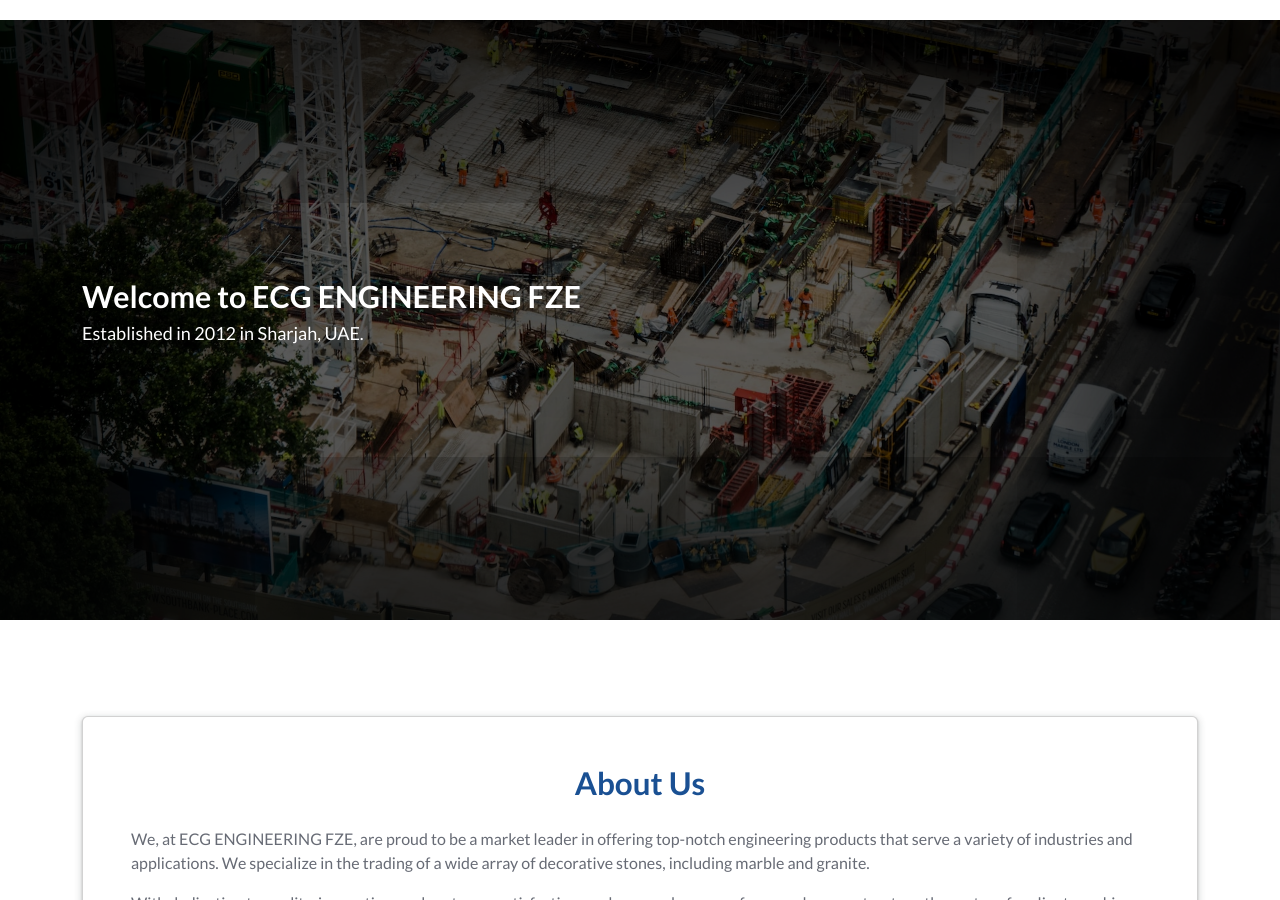
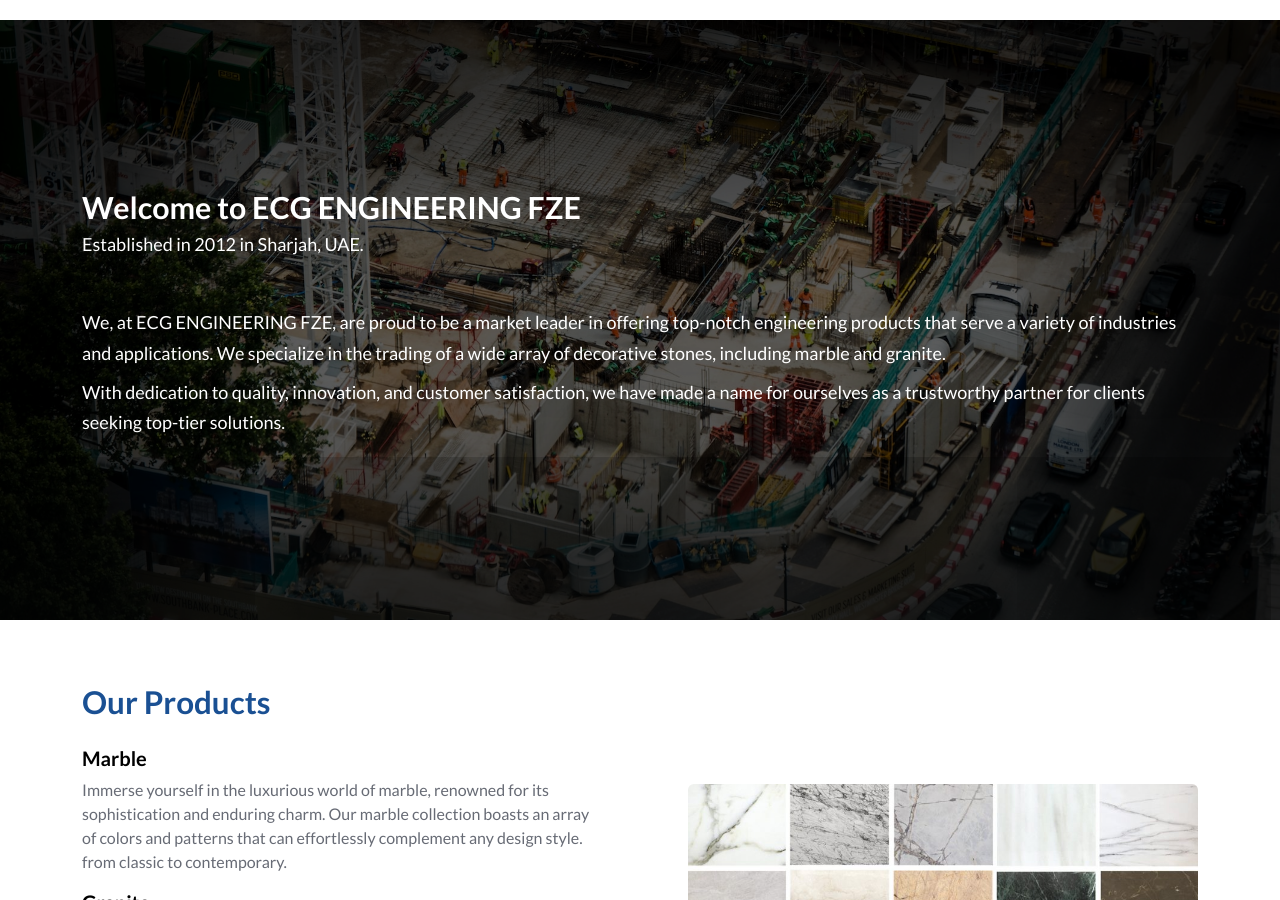
Before and after one commit to gulfwww/ecg, a website: page dist/index.html in a window 1280 px wide. Shown: the part 52-952 px from the top of the page. Drawn offline with nearby package versions, Linux system fonts and the light colour scheme.

Commit message:
update the text

```diff
--- a/dist/css/style.css
+++ b/dist/css/style.css
@@ -52,6 +52,10 @@
 .hero p {
   font-size: 18px;
   line-height: 1.7;
+}
+
+.hero .fs-15 {
+  font-size: 1rem;
 }
 
 .banner-area {
@@ -233,7 +237,7 @@
 
 @media (max-width: 600px) {
   .hero {
-    height: 400px;
+    height: 70vh;
     text-align: center;
   }
 
--- a/dist/index.html
+++ b/dist/index.html
@@ -67,31 +67,21 @@
     <section class="position-relative hero banner">
       <div class="container position-relative text-white h-100">
         <div class="row align-items-center h-100">
-          <div class="col-md-6">
+          <div class="col-md-12">
             <h1 class="fw-semibold mb-0">Welcome to ECG ENGINEERING FZE</h1>
-            <p class="text-white">Established in 2012 in Sharjah, UAE.</p>
-          </div>
-        </div>
-      </div>
-    </section>
-
-    <section class="about mt-2 mt-md-5 py-4 py-md-5">
-      <div class="container">
-        <div class="card py-5 px-4 px-md-5">
-          <h2 class="card-title text-blue text-center fw-bold mb-4">
-            About Us
-          </h2>
-          <p class="card-text">
+            <p class="text-white mb-5">Established in 2012 in Sharjah, UAE.</p>
+            <p class="text-white mb-2">
               We, at ECG ENGINEERING FZE, are proud to be a market leader in
               offering top-notch engineering products that serve a variety of
-            industries and applications. We specialize in the trading of a wide
-            array of decorative stones, including marble and granite.
+              industries and applications. We specialize in the trading of a
+              wide array of decorative stones, including marble and granite.
             </p>
-          <p class="card-text">
+            <p class="text-white">
               With dedication to quality, innovation, and customer satisfaction,
               we have made a name for ourselves as a trustworthy partner for
               clients seeking top-tier solutions.
             </p>
+          </div>
         </div>
       </div>
     </section>
```
Lines whose indentation alone changed are shown as unchanged.
